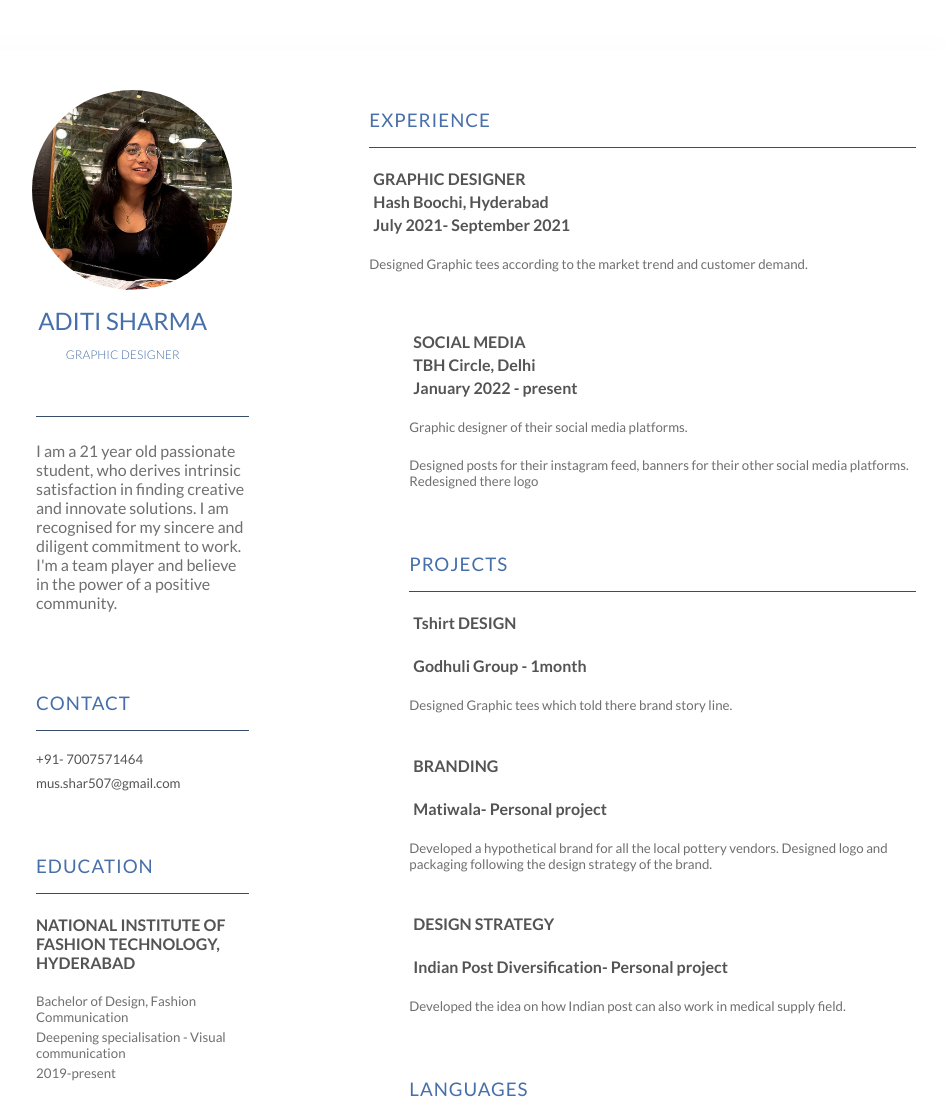
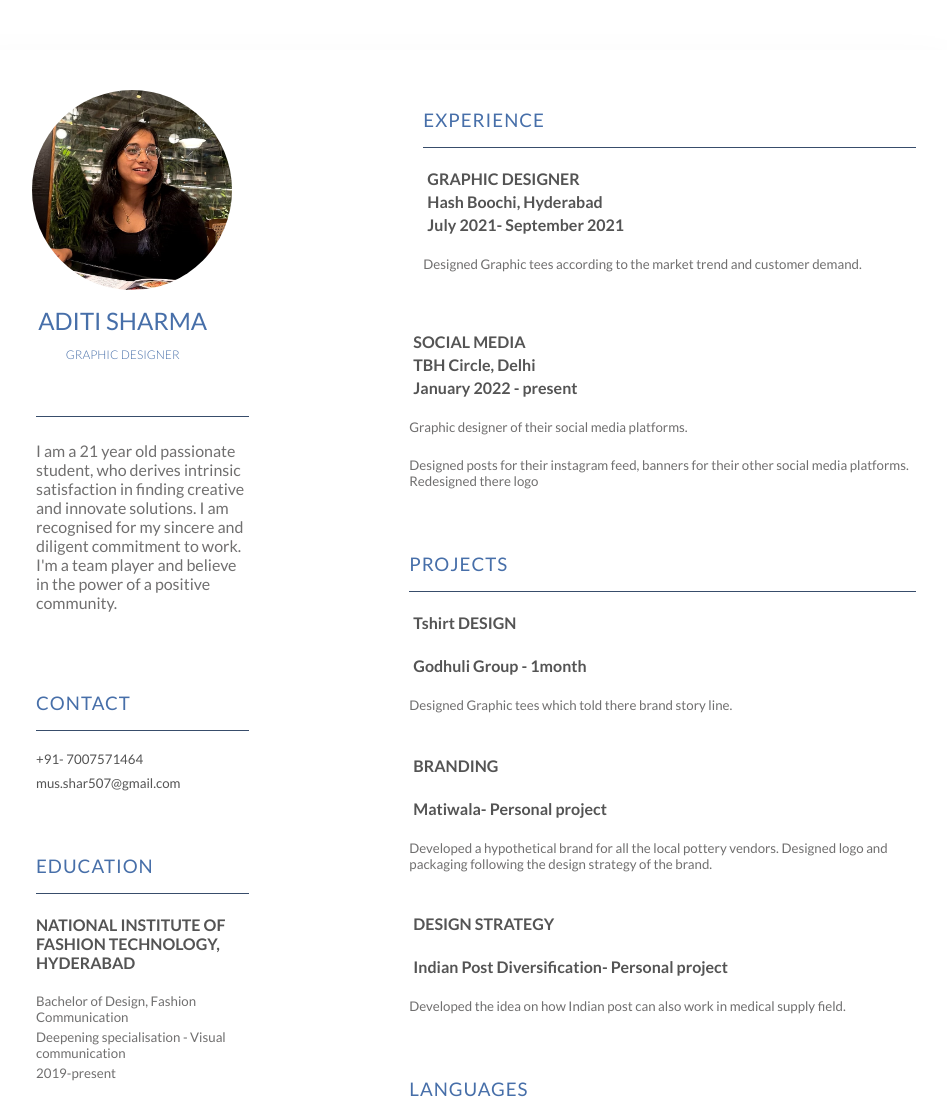
Before and after one commit to NIFT-Web-Design/Aditi_Sharma, a plain HTML site: page Assignment_2/resume.html in a window 1280 px wide. Shown: the top 1100 px of the page, without its empty margins (102-1049 px from the left). Drawn offline with Linux system fonts and the light colour scheme.

Commit message:
ex setle

```diff
--- a/Assignment_2/css/resumestyle.css
+++ b/Assignment_2/css/resumestyle.css
@@ -75,10 +75,10 @@ font-weight: 400;
   font-size: 12px;
   font-weight: 300;
 }
-/*
+
 #EX{
   margin-left: 54px;
-}*/
+}
 
 .contact h3{
   color: #476FA9;
--- a/Assignment_2/resume.html
+++ b/Assignment_2/resume.html
@@ -59,14 +59,17 @@ Photography</h5>
 <div class="rightSide">
 <div class="experience">
   <ul>
-      <h3 id="EX">EXPERIENCE</h3>
-      <div class="uiUx">
+    <div id="EX">
+      <h3>EXPERIENCE</h3>
+     <div class="uiUx">
       <h4>GRAPHIC DESIGNER</h4>
-    </div>
+     </div>
       <h4>Hash Boochi, Hyderabad</h4>
       <h4>July 2021- September 2021 </h4>
 
       <h5>Designed Graphic tees according to the market trend and customer demand.</h5>
+    </div>
+
 
 
 <div class="experienceBox">
```
